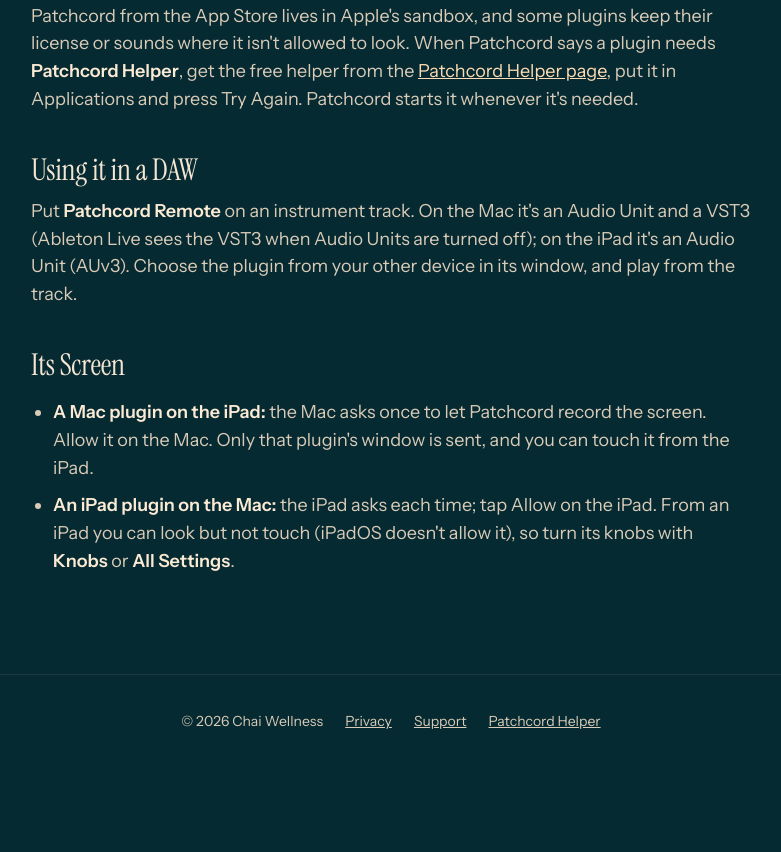
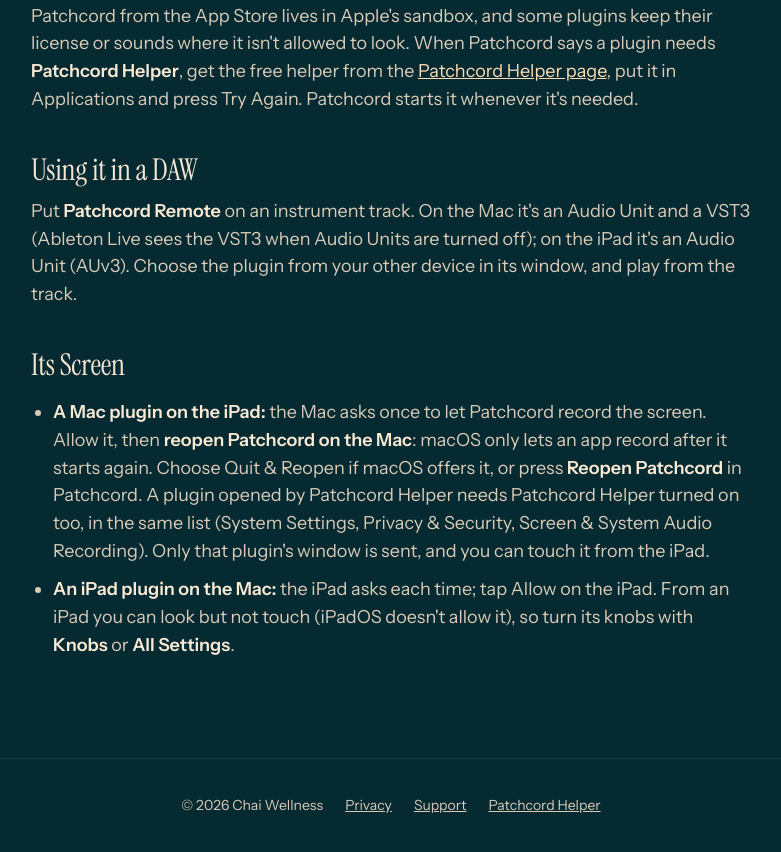
Before and after one commit to Eroxx/patchcord-website, a plain HTML site: page support.html in a window 1280 px wide. Shown: the part 1244-2096 px from the top of the page, without its empty margins (249-1030 px from the left). Before the commit the page ends 2025 px from the top, so only its background shows below. Drawn offline with Linux system fonts and the light colour scheme.

Commit message:
Support: reopen Patchcord after allowing Screen Recording; helper rebuilt

```diff
--- a/support.html
+++ b/support.html
@@ -50,7 +50,7 @@
 
   <h2>Its Screen</h2>
   <ul>
-    <li><b>A Mac plugin on the iPad:</b> the Mac asks once to let Patchcord record the screen. Allow it on the Mac. Only that plugin's window is sent, and you can touch it from the iPad.</li>
+    <li><b>A Mac plugin on the iPad:</b> the Mac asks once to let Patchcord record the screen. Allow it, then <b>reopen Patchcord on the Mac</b>: macOS only lets an app record after it starts again. Choose Quit &amp; Reopen if macOS offers it, or press <b>Reopen Patchcord</b> in Patchcord. A plugin opened by Patchcord Helper needs Patchcord Helper turned on too, in the same list (System Settings, Privacy &amp; Security, Screen &amp; System Audio Recording). Only that plugin's window is sent, and you can touch it from the iPad.</li>
     <li><b>An iPad plugin on the Mac:</b> the iPad asks each time; tap Allow on the iPad. From an iPad you can look but not touch (iPadOS doesn't allow it), so turn its knobs with <b>Knobs</b> or <b>All Settings</b>.</li>
   </ul>
 </main>
```
Also changed, not shown: 1 other file.
